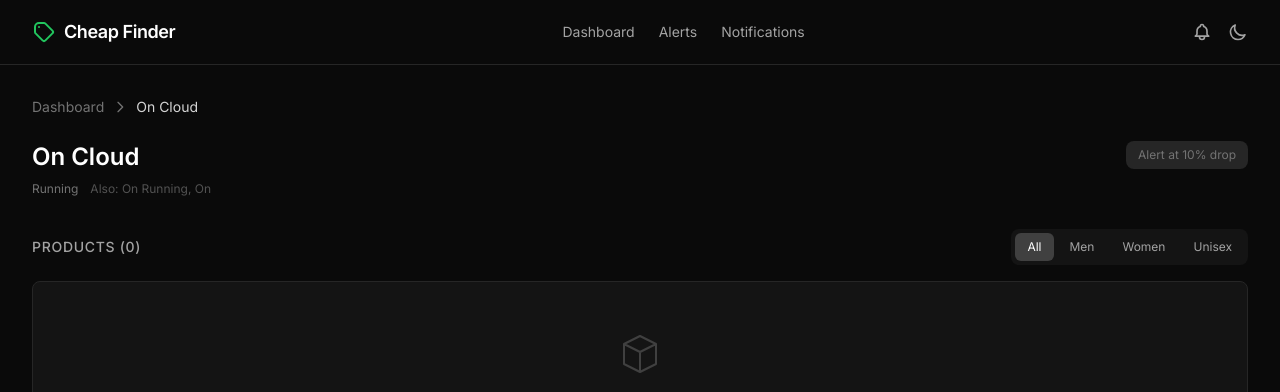
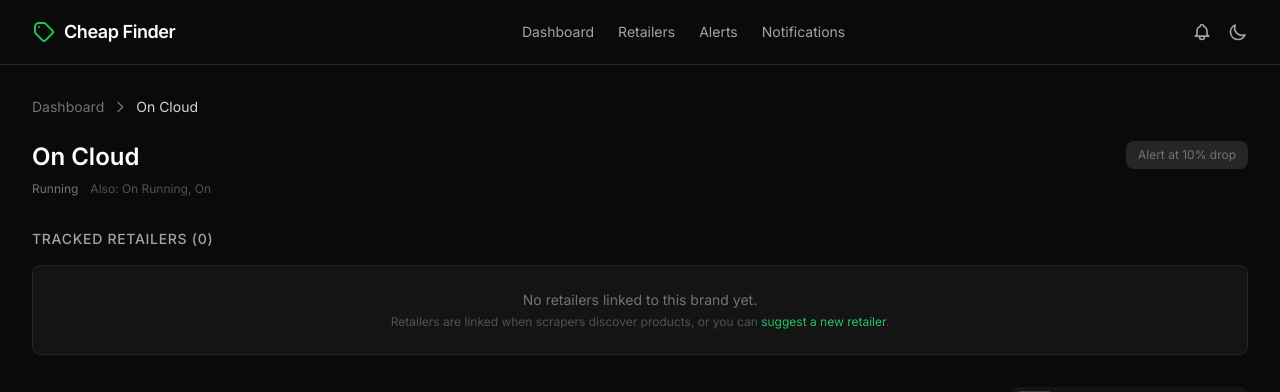
Before and after one commit to ismaellima/Cheap-finder, a FastAPI app: page /brands/1 in a window 1280 px wide. Shown: the top 392 px of the page. Run offline with FastAPI, Linux system fonts and the light colour scheme; data comes from the database, SQL or seed files in the repository; data that the repository does not hold is empty; some libraries are stand-ins or nearby versions.

Commit message:
Add retailer visibility and suggestion features
- RetailerSuggestion model for tracking submitted retailers
- Brand detail page shows linked retailers with stats (products, last checked)
- Dashboard brand cards display retailer name badges
- Suggest Retailer page with auto-verification via GenericScraper
- Retailers link added to nav

Co-Authored-By: Claude Opus 4.6 <noreply@anthropic.com>

```diff
--- a/src/api/routes_dashboard.py
+++ b/src/api/routes_dashboard.py
@@ -1,15 +1,26 @@
 from __future__ import annotations
 
 import json
+import re
+from urllib.parse import urlparse
 
-from fastapi import APIRouter, Depends, Request
+from fastapi import APIRouter, Depends, Form, Request
+from fastapi.responses import RedirectResponse
 from fastapi.templating import Jinja2Templates
 from sqlalchemy import select, func
 from sqlalchemy.ext.asyncio import AsyncSession
 from sqlalchemy.orm import selectinload
+from starlette.status import HTTP_303_SEE_OTHER
 
 from src.config import settings
-from src.db.models import Brand, BrandRetailer, Notification, Product
+from src.db.models import (
+    Brand,
+    BrandRetailer,
+    Notification,
+    Product,
+    Retailer,
+    RetailerSuggestion,
+)
 from src.db.session import get_session
 
 router = APIRouter(tags=["dashboard"])
@@ -48,8 +59,9 @@ async def dashboard(request: Request, session: AsyncSession = Depends(get_sessio
     )
     unread_count = unread_result.scalar() or 0
 
-    # Brand product counts
+    # Brand stats + retailer names
     brand_stats = {}
+    brand_retailers_map = {}
     for brand in brands:
         count_result = await session.execute(
             select(func.count(Product.id)).where(Product.brand_id == brand.id)
@@ -64,12 +76,22 @@ async def dashboard(request: Request, session: AsyncSession = Depends(get_sessio
             "retailer_count": retailer_count.scalar() or 0,
         }
 
+        # Fetch retailer names for badges
+        retailers_result = await session.execute(
+            select(Retailer.name)
+            .join(BrandRetailer, BrandRetailer.retailer_id == Retailer.id)
+            .where(BrandRetailer.brand_id == brand.id)
+            .order_by(Retailer.name)
+        )
+        brand_retailers_map[brand.id] = [r[0] for r in retailers_result.all()]
+
     return templates.TemplateResponse(
         "dashboard.html",
         {
             "request": request,
             "brands": brands,
             "brand_stats": brand_stats,
+            "brand_retailers_map": brand_retailers_map,
             "recent_drops": recent_drops,
             "unread_count": unread_count,
             "format_price": format_price,
@@ -97,6 +119,39 @@ async def brand_detail(
     )
     products = products_result.scalars().all()
 
+    # Linked retailers with stats
+    retailer_stats_q = (
+        select(
+            Retailer.id,
+            Retailer.name,
+            Retailer.slug,
+            Retailer.base_url,
+            Retailer.active,
+            BrandRetailer.brand_url,
+            BrandRetailer.verified,
+            func.count(Product.id).label("product_count"),
+            func.max(Product.last_checked).label("last_checked"),
+        )
+        .join(BrandRetailer, BrandRetailer.retailer_id == Retailer.id)
+        .outerjoin(
+            Product,
+            (Product.retailer_id == Retailer.id) & (Product.brand_id == brand_id),
+        )
+        .where(BrandRetailer.brand_id == brand_id)
+        .group_by(
+            Retailer.id,
+            Retailer.name,
+            Retailer.slug,
+            Retailer.base_url,
+            Retailer.active,
+            BrandRetailer.brand_url,
+            BrandRetailer.verified,
+        )
+        .order_by(Retailer.name)
+    )
+    retailer_stats_result = await session.execute(retailer_stats_q)
+    linked_retailers = retailer_stats_result.all()
+
     unread_result = await session.execute(
         select(func.count(Notification.id)).where(Notification.read.is_(False))
     )
@@ -108,6 +163,7 @@ async def brand_detail(
             "request": request,
             "brand": brand,
             "products": products,
+            "linked_retailers": linked_retailers,
             "aliases": json.loads(brand.aliases) if brand.aliases else [],
             "unread_count": unread_count,
             "format_price": format_price,
@@ -213,3 +269,141 @@ async def alerts_page(
             "unread_count": unread_count,
         },
     )
+
+
+# --- Suggest Retailer ---
+
+
+@router.get("/suggest-retailer")
+async def suggest_retailer_page(
+    request: Request,
+    session: AsyncSession = Depends(get_session),
+    success: str = "",
+    error: str = "",
+):
+    suggestions_result = await session.execute(
+        select(RetailerSuggestion)
+        .order_by(RetailerSuggestion.created_at.desc())
+        .limit(50)
+    )
+    suggestions = suggestions_result.scalars().all()
+
+    # All existing retailers for reference
+    retailers_result = await session.execute(
+        select(Retailer).where(Retailer.active.is_(True)).order_by(Retailer.name)
+    )
+    retailers = retailers_result.scalars().all()
+
+    unread_result = await session.execute(
+        select(func.count(Notification.id)).where(Notification.read.is_(False))
+    )
+    unread_count = unread_result.scalar() or 0
+
+    # Map error codes to messages
+    error_messages = {
+        "invalid_url": "Invalid URL — must include https://",
+        "duplicate": "A retailer with this URL already exists.",
+        "slug_taken": "A retailer with this name already exists.",
+    }
+
+    return templates.TemplateResponse(
+        "suggest_retailer.html",
+        {
+            "request": request,
+            "suggestions": suggestions,
+            "retailers": retailers,
+            "unread_count": unread_count,
+            "success": bool(success),
+            "error_message": error_messages.get(error, ""),
+        },
+    )
+
+
+@router.post("/suggest-retailer")
+async def suggest_retailer_submit(
+    request: Request,
+    name: str = Form(...),
+    url: str = Form(...),
+    session: AsyncSession = Depends(get_session),
+):
+    import logging
+    logger = logging.getLogger(__name__)
+
+    # Validate URL
+    parsed = urlparse(url)
+    if not parsed.scheme or not parsed.netloc:
+        return RedirectResponse(
+            "/suggest-retailer?error=invalid_url", status_code=HTTP_303_SEE_OTHER
+        )
+
+    # Normalize URL
+    url = url.rstrip("/")
+    if url.startswith("http://"):
+        url = "https://" + url[7:]
+
+    # Check duplicate by base_url
+    existing = await session.execute(
+        select(Retailer).where(Retailer.base_url == url)
+    )
+    if existing.scalar_one_or_none():
+        return RedirectResponse(
+            "/suggest-retailer?error=duplicate", status_code=HTTP_303_SEE_OTHER
+        )
+
+    # Generate slug
+    slug = re.sub(r"[^a-z0-9]+", "-", name.lower()).strip("-")
+
+    # Check slug uniqueness
+    existing_slug = await session.execute(
+        select(Retailer).where(Retailer.slug == slug)
+    )
+    if existing_slug.scalar_one_or_none():
+        return RedirectResponse(
+            "/suggest-retailer?error=slug_taken", status_code=HTTP_303_SEE_OTHER
+        )
+
+    # Create suggestion record
+    suggestion = RetailerSuggestion(name=name, url=url)
+    session.add(suggestion)
+    await session.flush()
+
+    # Run health check
+    health_ok = False
+    health_msg = ""
+    try:
+        from src.retailers.generic import GenericScraper
+
+        scraper = GenericScraper()
+        scraper.base_url = url
+        health_ok = await scraper.health_check()
+        health_msg = "URL reachable" if health_ok else "URL returned non-200 status"
+        await scraper.close()
+    except Exception as exc:
+        health_msg = f"Health check failed: {str(exc)[:200]}"
+
+    suggestion.health_check_ok = health_ok
+    suggestion.health_check_message = health_msg
+
+    # Auto-approve if health check passes
+    if health_ok:
+        retailer = Retailer(
+            name=name,
+            slug=slug,
+            base_url=url,
+            scraper_type="generic",
+            requires_js=False,
+        )
+        session.add(retailer)
+        await session.flush()
+        suggestion.status = "approved"
+        suggestion.retailer_id = retailer.id
+        logger.info(f"Retailer suggestion approved: {name} ({url})")
+    else:
+        suggestion.status = "failed"
+        logger.warning(f"Retailer suggestion failed health check: {name} ({url})")
+
+    await session.commit()
+
+    return RedirectResponse(
+        "/suggest-retailer?success=1", status_code=HTTP_303_SEE_OTHER
+    )
--- a/src/templates/brand_detail.html
+++ b/src/templates/brand_detail.html
@@ -28,6 +28,47 @@
     </span>
   </div>
 </div>
+
+<!-- Tracked Retailers -->
+<section class="mb-8">
+  <h2 class="text-sm font-medium text-neutral-400 uppercase tracking-wider mb-4">
+    Tracked Retailers ({{ linked_retailers | length }})
+  </h2>
+
+  {% if linked_retailers %}
+  <div class="grid grid-cols-1 sm:grid-cols-2 lg:grid-cols-3 gap-3">
+    {% for r in linked_retailers %}
+    <div class="bg-neutral-900 dark:bg-neutral-900 light:bg-white border border-neutral-800 dark:border-neutral-800 light:border-neutral-200 rounded-lg p-4">
+      <div class="flex items-center justify-between mb-2">
+        <div class="flex items-center gap-2">
+          <div class="w-2 h-2 rounded-full {% if r.active %}bg-green-500{% else %}bg-neutral-600{% endif %}"></div>
+          <a href="{{ r.base_url }}" target="_blank" rel="noopener noreferrer"
+             class="text-sm font-medium text-white dark:text-white light:text-neutral-900 hover:text-green-500 transition-colors">
+            {{ r.name }}
+          </a>
+        </div>
+        {% if r.verified %}
+        <span class="text-[10px] font-medium text-green-400 bg-green-500/10 px-1.5 py-0.5 rounded uppercase">Verified</span>
+        {% endif %}
+      </div>
+      <div class="flex items-center gap-4 text-xs text-neutral-500">
+        <span>{{ r.product_count }} product{{ 's' if r.product_count != 1 else '' }}</span>
+        {% if r.last_checked %}
+        <span>Checked {{ r.last_checked.strftime('%b %d, %H:%M') }}</span>
+        {% else %}
+        <span>Never checked</span>
+        {% endif %}
+      </div>
+    </div>
+    {% endfor %}
+  </div>
+  {% else %}
+  <div class="bg-neutral-900 dark:bg-neutral-900 light:bg-white border border-neutral-800 dark:border-neutral-800 light:border-neutral-200 rounded-lg p-6 text-center">
+    <p class="text-neutral-500 text-sm">No retailers linked to this brand yet.</p>
+    <p class="text-neutral-600 text-xs mt-1">Retailers are linked when scrapers discover products, or you can <a href="/suggest-retailer" class="text-green-500 hover:text-green-400">suggest a new retailer</a>.</p>
+  </div>
+  {% endif %}
+</section>
 
 <!-- Products grid -->
 <section>
--- a/src/templates/components/nav.html
+++ b/src/templates/components/nav.html
@@ -12,6 +12,7 @@
       <!-- Nav links -->
       <div class="hidden sm:flex items-center gap-6 text-sm">
         <a href="/" class="text-neutral-400 hover:text-white transition-colors">Dashboard</a>
+        <a href="/suggest-retailer" class="text-neutral-400 hover:text-white transition-colors">Retailers</a>
         <a href="/alerts" class="text-neutral-400 hover:text-white transition-colors">Alerts</a>
         <a href="/notifications" class="text-neutral-400 hover:text-white transition-colors relative">
           Notifications
```
Also changed, not shown: src/db/models.py (+19 -0 lines), src/templates/dashboard.html (+11 -0 lines), src/templates/suggest_retailer.html (added, +127 -0 lines).
